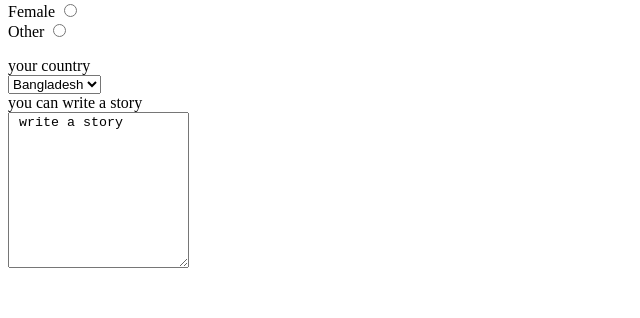
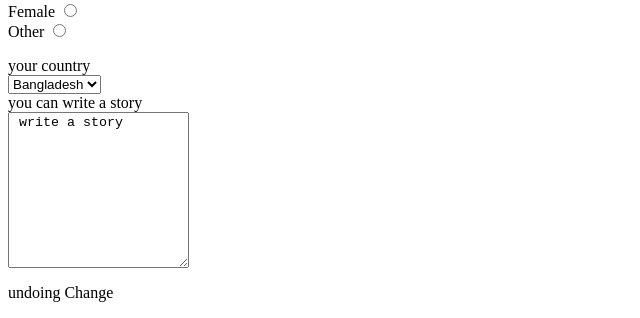
Before and after one commit to raihan-stack/Github-clone-test, a plain HTML site: page index.html in a window 1280 px wide. Shown: the part 550-868 px from the top of the page, without its empty margins (0-640 px from the left). Before the commit the page ends 826 px from the top, so only its background shows below. Drawn offline with Linux system fonts and the light colour scheme.

Commit message:
undoning change

```diff
--- a/index.html
+++ b/index.html
@@ -76,3 +76,5 @@
 </select> <br>
 <label for="stroy">you can write a story</label><br>
 <textarea name="stroy" rows="10" cols="20" id="stroy"> write a story</textarea>
+
+<p> undoing Change</p>
```
